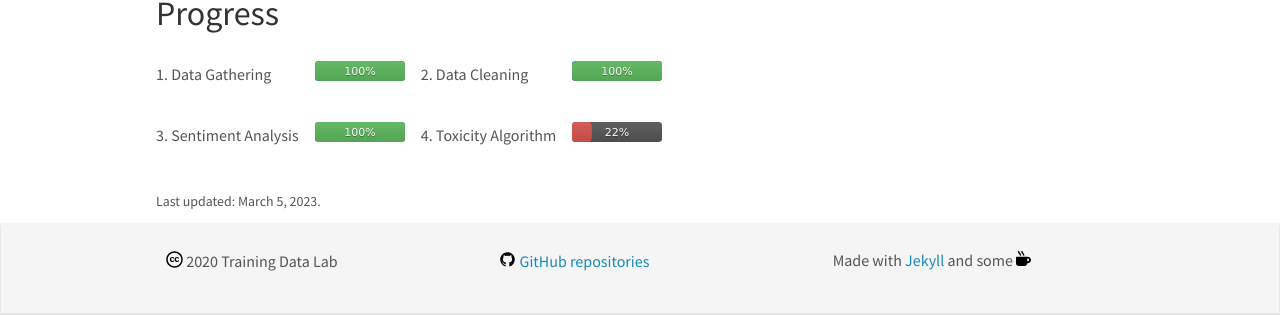
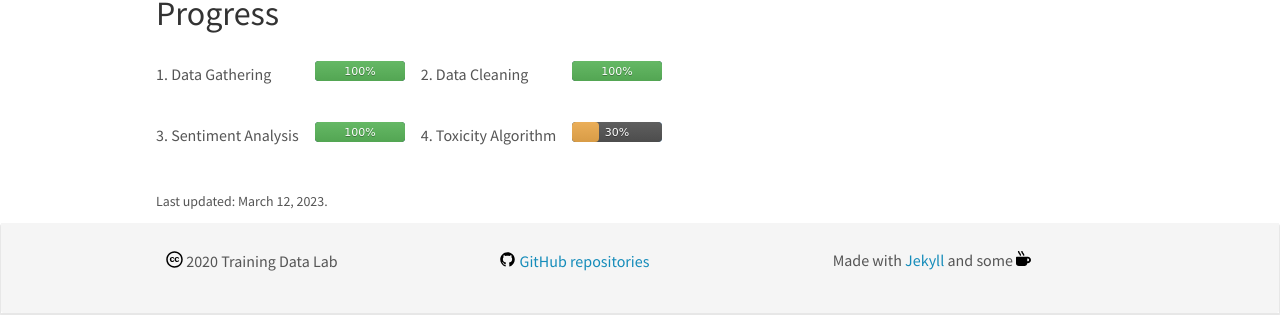
Before and after one commit to training-datalab/old-training-datalab.com, a Jekyll site: the page built from _pages/toxicity-in-audiences-journalistic-interactions-in-crises.md, in a window 1280 px wide and 964 px high. Shown: the part 625-940 px from the top of the window. Built offline with Jekyll 4.4.1, drawn with Linux system fonts in a browser that asks for light colours; nearby versions of some CDN libraries.

Commit message:
Update toxicity-in-audiences-journalistic-interactions-in-crises.md

```diff
--- a/_pages/toxicity-in-audiences-journalistic-interactions-in-crises.md
+++ b/_pages/toxicity-in-audiences-journalistic-interactions-in-crises.md
@@ -24,7 +24,7 @@ permalink: /projects/toxicity-in-audiences-journalistic-interactions-in-crises
 
 |---|---|---|---|---|---|---|
 | 1. Data Gathering | &nbsp;&nbsp;&nbsp;&nbsp;&nbsp; | ![100%]({{ site.url }}{{ site.baseurl }}/badges/progress_bar/100.svg) | &nbsp;&nbsp;&nbsp;&nbsp;&nbsp; | 2. Data Cleaning | &nbsp;&nbsp;&nbsp;&nbsp;&nbsp; | ![100%]({{ site.url }}{{ site.baseurl }}/badges/progress_bar/100.svg) |
-| 3. Sentiment Analysis | &nbsp;&nbsp;&nbsp;&nbsp;&nbsp; | ![100%]({{ site.url }}{{ site.baseurl }}/badges/progress_bar/100.svg) | &nbsp;&nbsp;&nbsp;&nbsp;&nbsp; | 4. Toxicity Algorithm | &nbsp;&nbsp;&nbsp;&nbsp;&nbsp; | ![22%]({{ site.url }}{{ site.baseurl }}/badges/progress_bar/22.svg) |
+| 3. Sentiment Analysis | &nbsp;&nbsp;&nbsp;&nbsp;&nbsp; | ![100%]({{ site.url }}{{ site.baseurl }}/badges/progress_bar/100.svg) | &nbsp;&nbsp;&nbsp;&nbsp;&nbsp; | 4. Toxicity Algorithm | &nbsp;&nbsp;&nbsp;&nbsp;&nbsp; | ![30%]({{ site.url }}{{ site.baseurl }}/badges/progress_bar/30.svg) |
 
 <br />
-<small>Last updated: March 5, 2023.</small>
+<small>Last updated: March 12, 2023.</small>
```
